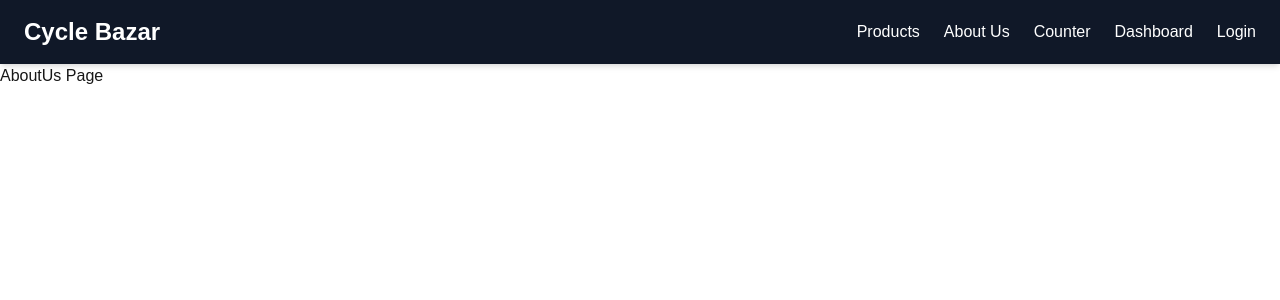
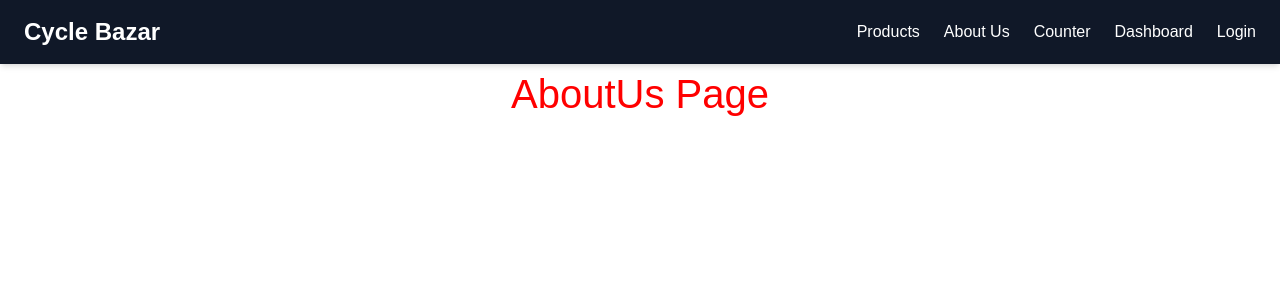
Before and after one commit to jmjubaer/recap-next-core-concept, a Next.js app: page /about-us in a window 1280 px wide. Shown: the top 300 px of the page. Built offline with nearby package versions, Linux system fonts and the light colour scheme.

Commit message:
learn next moudle css

```diff
--- /dev/null
+++ b/src/app/(CommonLayout)/about-us/About.module.css
@@ -0,0 +1,5 @@
+.text_style{
+    color: red;
+    font-size: 40px ;
+    text-align: center;
+}
--- a/src/app/(CommonLayout)/about-us/page.js
+++ b/src/app/(CommonLayout)/about-us/page.js
@@ -1,7 +1,7 @@
-import React from "react";
+import styles from "./About.module.css";
 
 const AboutUsPage = () => {
-    return <div>AboutUs Page</div>;
+    return <div className={styles.text_style}>AboutUs Page</div>;
 };
 
 export default AboutUsPage;
--- /dev/null
+++ b/src/app/(CommonLayout)/products/Product.module.css
@@ -0,0 +1,5 @@
+.text_style{
+    color: green;
+    font-size: 40px ;
+    text-align: center;
+}
--- a/src/app/(CommonLayout)/products/page.js
+++ b/src/app/(CommonLayout)/products/page.js
@@ -1,8 +1,8 @@
-import React from 'react';
+import styles from './Product.module.css';
 
 const ProductsPage = () => {
     return (
-        <div className='text-4xl'>
+        <div className={styles.text_style}>
             Products Page
         </div>
     );
```
